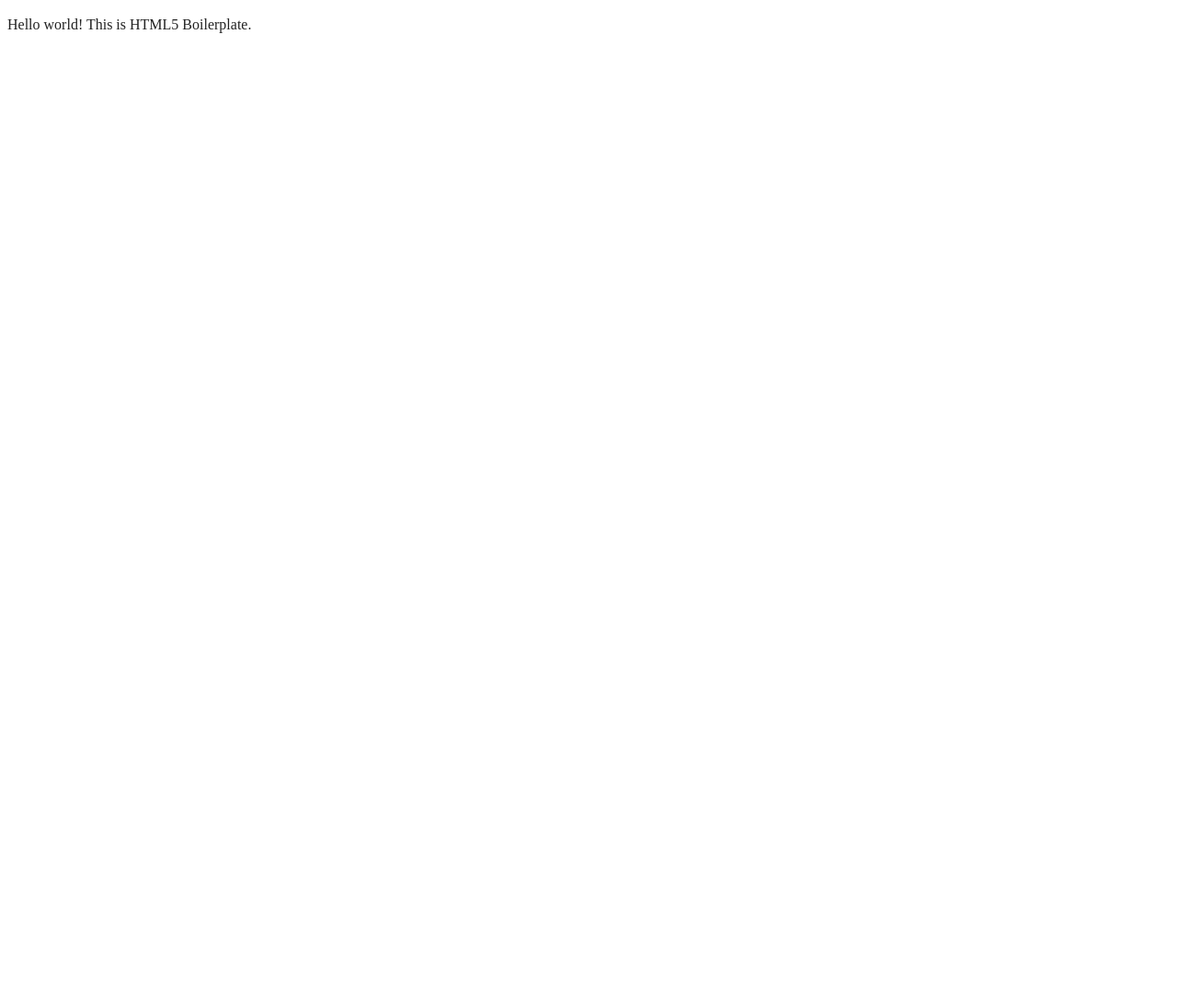
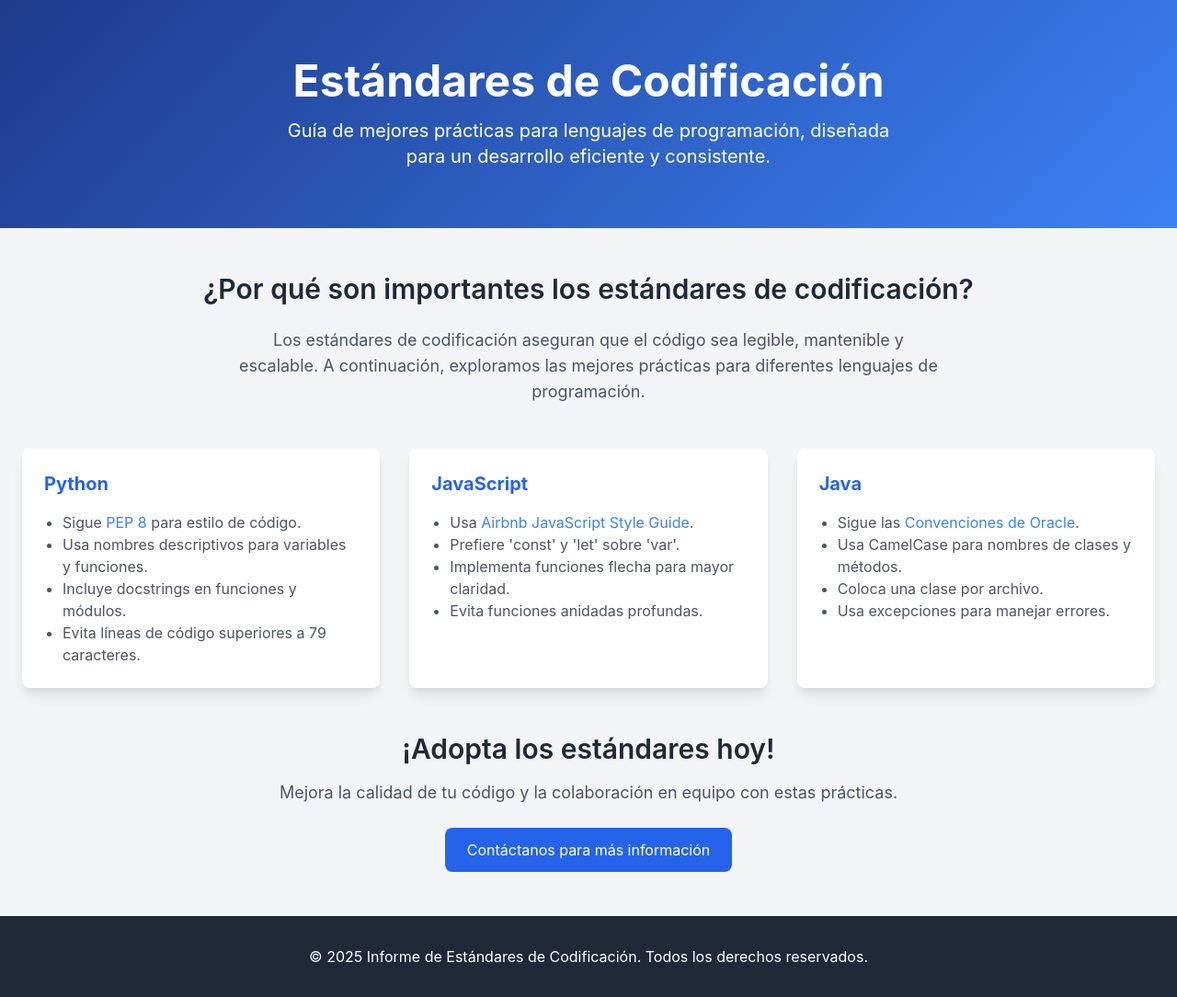
Before and after one commit to fergmoon1/GA7-220501096-AA1-EV02, a website built with webpack: page index.html in a window 1280 px wide. Shown: the whole page at 92% size. Before the commit the page ends 800 px from the top, so only its background shows below. Built offline with nearby package versions, Linux system fonts and the light colour scheme.

Commit message:
Modificación archivo index: Estándares de codificación

```diff
--- a/index.html
+++ b/index.html
@@ -1,33 +1,93 @@
-<!doctype html>
-<html class="no-js" lang="">
+<!DOCTYPE html>
+<html lang="es">
+<head>
+  <meta charset="UTF-8">
+  <meta name="viewport" content="width=device-width, initial-scale=1.0">
+  <title>Informe: Estándares de Codificación</title>
+  <link href="https://cdn.jsdelivr.net/npm/tailwindcss@2.2.19/dist/tailwind.min.css" rel="stylesheet">
+  <style>
+    body {
+      font-family: 'Inter', sans-serif;
+    }
+    .hero-section {
+      background: linear-gradient(135deg, #1e3a8a, #3b82f6);
+    }
+    .card {
+      transition: transform 0.3s ease, box-shadow 0.3s ease;
+    }
+    .card:hover {
+      transform: translateY(-5px);
+      box-shadow: 0 10px 20px rgba(0, 0, 0, 0.2);
+    }
+    @media (max-width: 640px) {
+      .hero-section {
+        padding: 2rem 1rem;
+      }
+    }
+  </style>
+</head>
+<body class="bg-gray-100 text-gray-800">
+<!-- Header -->
+<header class="hero-section text-white py-16 px-6 text-center">
+  <h1 class="text-4xl md:text-5xl font-bold mb-4">Estándares de Codificación</h1>
+  <p class="text-lg md:text-xl max-w-2xl mx-auto">Guía de mejores prácticas para lenguajes de programación, diseñada para un desarrollo eficiente y consistente.</p>
+</header>
 
-<head>
-  <meta charset="utf-8">
-  <meta name="viewport" content="width=device-width, initial-scale=1">
-  <title></title>
-  <link rel="stylesheet" href="css/style.css">
-  <meta name="description" content="">
+<!-- Main Content -->
+<main class="container mx-auto py-12 px-6">
+  <!-- Introduction -->
+  <section class="mb-12">
+    <h2 class="text-3xl font-semibold text-center mb-6">¿Por qué son importantes los estándares de codificación?</h2>
+    <p class="text-lg text-gray-600 max-w-3xl mx-auto text-center">Los estándares de codificación aseguran que el código sea legible, mantenible y escalable. A continuación, exploramos las mejores prácticas para diferentes lenguajes de programación.</p>
+  </section>
 
-  <meta property="og:title" content="">
-  <meta property="og:type" content="">
-  <meta property="og:url" content="">
-  <meta property="og:image" content="">
-  <meta property="og:image:alt" content="">
+  <!-- Coding Standards by Language -->
+  <section class="grid grid-cols-1 md:grid-cols-2 lg:grid-cols-3 gap-8">
+    <!-- Python -->
+    <div class="card bg-white rounded-lg shadow-lg p-6">
+      <h3 class="text-xl font-bold text-blue-600 mb-4">Python</h3>
+      <ul class="list-disc pl-5 text-gray-600">
+        <li>Sigue <a href="https://peps.python.org/pep-0008/" class="text-blue-500 hover:underline">PEP 8</a> para estilo de código.</li>
+        <li>Usa nombres descriptivos para variables y funciones.</li>
+        <li>Incluye docstrings en funciones y módulos.</li>
+        <li>Evita líneas de código superiores a 79 caracteres.</li>
+      </ul>
+    </div>
 
-  <link rel="icon" href="/favicon.ico" sizes="any">
-  <link rel="icon" href="/icon.svg" type="image/svg+xml">
-  <link rel="apple-touch-icon" href="icon.png">
+    <!-- JavaScript -->
+    <div class="card bg-white rounded-lg shadow-lg p-6">
+      <h3 class="text-xl font-bold text-blue-600 mb-4">JavaScript</h3>
+      <ul class="list-disc pl-5 text-gray-600">
+        <li>Usa <a href="https://airbnb.io/javascript/" class="text-blue-500 hover:underline">Airbnb JavaScript Style Guide</a>.</li>
+        <li>Prefiere 'const' y 'let' sobre 'var'.</li>
+        <li>Implementa funciones flecha para mayor claridad.</li>
+        <li>Evita funciones anidadas profundas.</li>
+      </ul>
+    </div>
 
-  <link rel="manifest" href="site.webmanifest">
-  <meta name="theme-color" content="#fafafa">
-</head>
+    <!-- Java -->
+    <div class="card bg-white rounded-lg shadow-lg p-6">
+      <h3 class="text-xl font-bold text-blue-600 mb-4">Java</h3>
+      <ul class="list-disc pl-5 text-gray-600">
+        <li>Sigue las <a href="https://www.oracle.com/java/technologies/javase/codeconventions-intro.html" class="text-blue-500 hover:underline">Convenciones de Oracle</a>.</li>
+        <li>Usa CamelCase para nombres de clases y métodos.</li>
+        <li>Coloca una clase por archivo.</li>
+        <li>Usa excepciones para manejar errores.</li>
+      </ul>
+    </div>
+  </section>
 
-<body>
+  <!-- Call to Action -->
+  <section class="text-center mt-12">
+    <h2 class="text-3xl font-semibold mb-4">¡Adopta los estándares hoy!</h2>
+    <p class="text-lg text-gray-600 mb-6">Mejora la calidad de tu código y la colaboración en equipo con estas prácticas.</p>
+    <a href="#contact" class="inline-block bg-blue-600 text-white py-3 px-6 rounded-lg hover:bg-blue-700 transition">Contáctanos para más información</a>
+  </section>
+</main>
 
-  <!-- Add your site or application content here -->
-  <p>Hello world! This is HTML5 Boilerplate.</p>
-  <script src="js/app.js"></script>
-
+<!-- Footer -->
+<footer class="bg-gray-800 text-white py-8 px-6 text-center">
+  <p>&copy; 2025 Informe de Estándares de Codificación. Todos los derechos reservados.</p>
+</footer>
 </body>
-
 </html>
```
